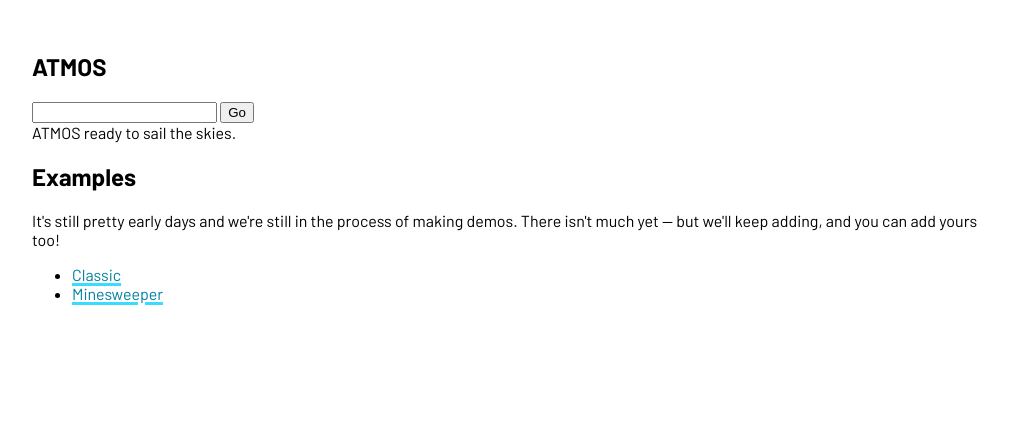
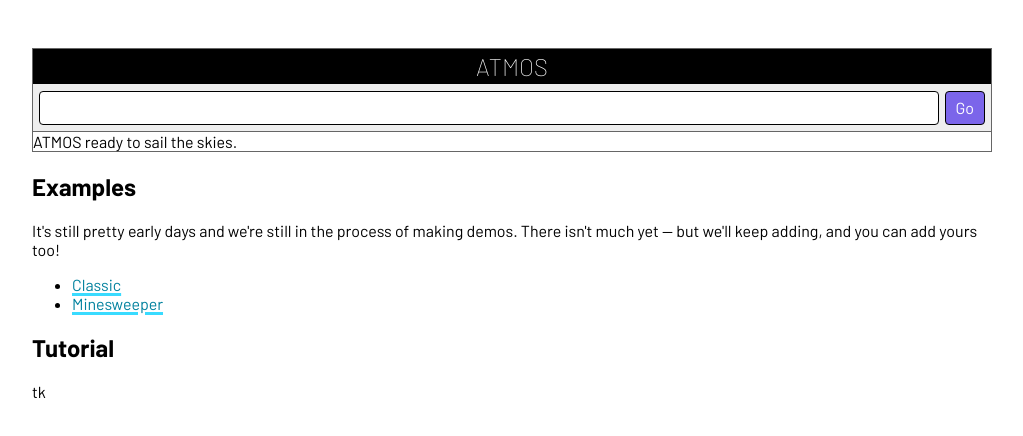
Before and after one commit to darobin/webtil.es, a website: page public/browser/index.html in a window 1280 px wide. Shown: the whole page, without its empty margins (128-1151 px from the left). Drawn offline with Linux system fonts and the light colour scheme.

Commit message:
basic ATMOS

```diff
--- a/public/browser.css
+++ b/public/browser.css
@@ -22,3 +22,53 @@ a {
 a:hover {
   text-decoration-color: var(--red);
 }
+
+#browser {
+  margin-top: 1rem;
+  border: 1px solid #666;
+}
+#browser > h2 {
+  background-color: #000;
+  text-align: center;
+  color: #fff;
+  font-weight: 100;
+  margin: 0;
+  padding: 0.2rem;
+}
+#browser form {
+  background: #eee;
+  border-bottom: 1px solid #666;
+  padding: 0.4rem;
+  display: flex;
+  gap: 0.4rem;
+}
+#browser form input[name="url"] {
+  flex-grow: 1;
+  font-family: inherit;
+  font-size: inherit;
+  padding: 0.4rem;
+  border-radius: 4px;
+  border: 1px solid #000;
+}
+#browser form input[name="url"]:focus {
+  outline: 2px solid var(--green);
+}
+#browser form input[type="submit"] {
+  font-family: inherit;
+  font-size: inherit;
+  padding: 0.4rem 0.6rem;
+  border-radius: 4px;
+  border: 1px solid #000;
+  background: var(--new-purple);
+  color: #fff;
+  cursor: pointer;
+  transition: 100ms color background;
+}
+#browser form input[type="submit"]:hover {
+  background: var(--light-pink);
+  color: #000;
+}
+#browser form input[type="submit"]:active {
+  background: var(--red);
+  color: #fff;
+}
--- a/public/browser/at.js
+++ b/public/browser/at.js
@@ -87,6 +87,7 @@ window.addEventListener('load', () => {
 // XXX
 //  x respond to hash on load and change
 //  x input causes hash to change
+//  - loading indicator
 //  - load not just the tile, but also details about the user (Tile API?)
 //  - render in a way that shows name, avatar, etc. so it's nice, like a post
 //    - also show tile title and icon when content is rendered
--- a/public/browser/index.html
+++ b/public/browser/index.html
@@ -4,7 +4,7 @@
   <meta charset="utf-8">
   <meta name="viewport" content="width=device-width">
   <title>AT Tiles Browser</title>
-  <link rel="icon" href="data:,">
+  <link rel="icon" href="/icon.png">
   <link rel="stylesheet" href="../browser.css">
   <script src="at.min.js" type="module"></script>
 </head>
@@ -34,6 +34,12 @@
         </li>
       </ul>
     </section>
+    <section>
+      <h2>Tutorial</h2>
+      <p>
+        tk
+      </p>
+    </section>
   </main>
 </body>
 </html>
```
Also changed, not shown: public/icon.png (added), 1 other file.
